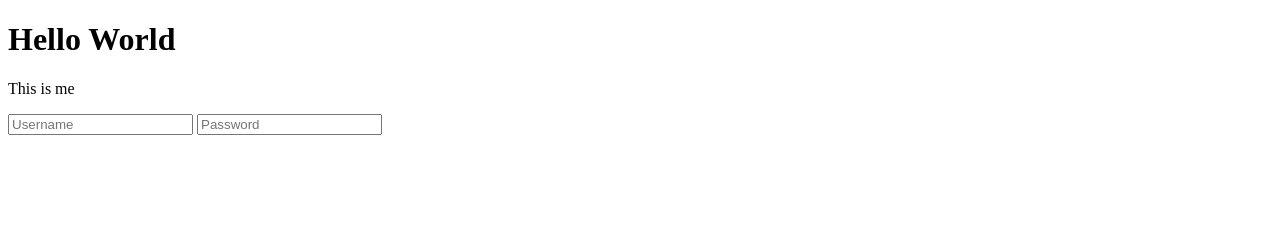
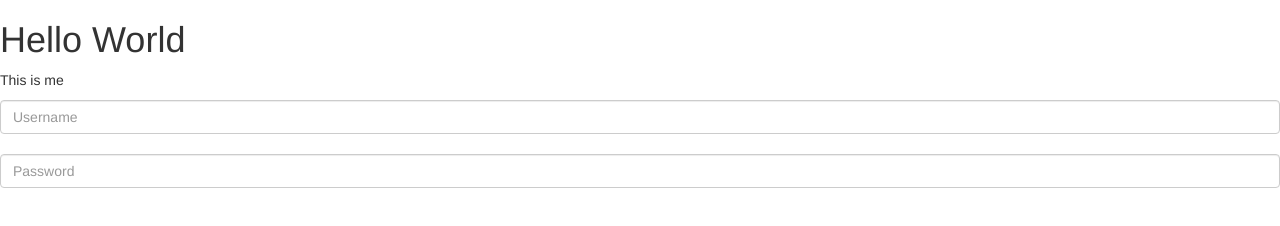
Before and after one commit to aashnisshah/rewards, a plain HTML site: page index.html in a window 1280 px wide. Drawn offline with nearby package versions, Linux system fonts and the light colour scheme; some packages are replaced by stand-ins of ours.

Commit message:
added bootstrap

```diff
--- a/index.html
+++ b/index.html
@@ -11,6 +11,9 @@
   <!-- Controllers -->
   <script type="text/javascript" src="controllers/mainCtrl.js"></script>
 
+  <!-- Latest compiled and minified CSS -->
+  <link rel="stylesheet" href="https://maxcdn.bootstrapcdn.com/bootstrap/3.3.6/css/bootstrap.min.css" integrity="sha384-1q8mTJOASx8j1Au+a5WDVnPi2lkFfwwEAa8hDDdjZlpLegxhjVME1fgjWPGmkzs7" crossorigin="anonymous">
+
   <link rel="stylesheet" type="text/css" href="styles/style.css">
 </head>
 <body>
```
